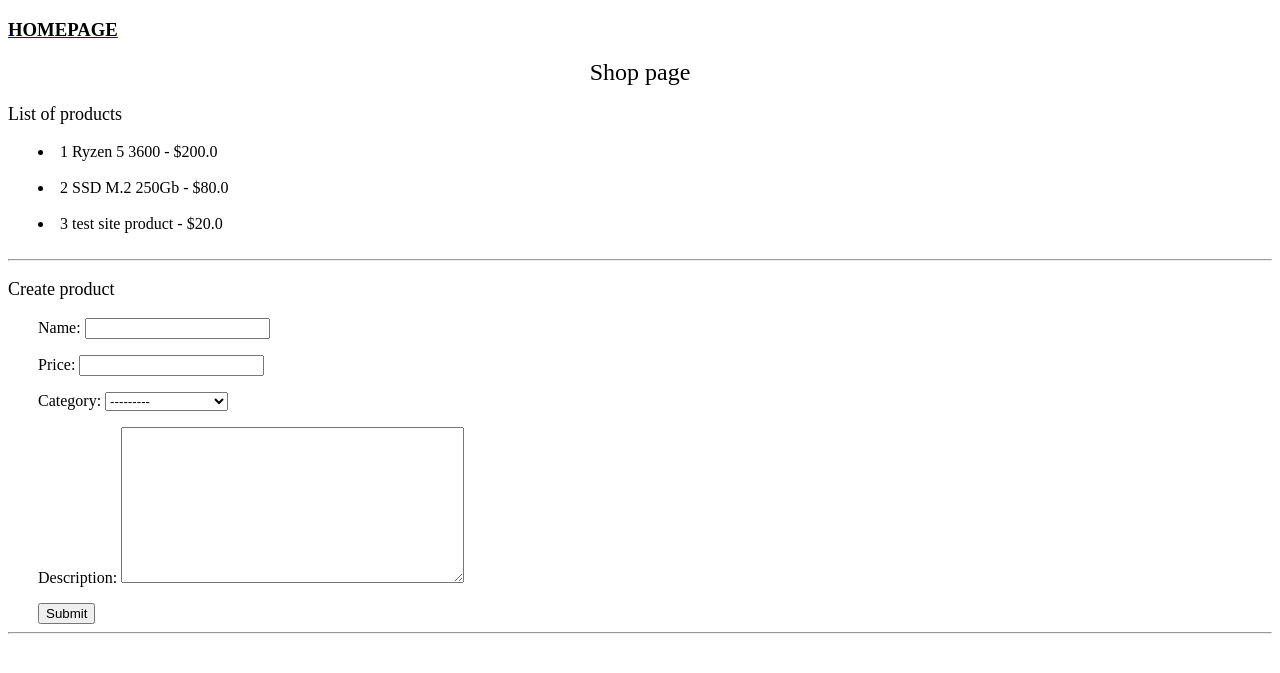
After one commit to GreenApple131/devs_outstaff, a Django app: page /shop/ in a window 1280 px wide. The commit adds this page. Shown: the top 673 px of the page. Run offline with Django 3.2, Linux system fonts and the light colour scheme.

Commit message:
Use class based views

```diff
--- a/django_train/urls.py
+++ b/django_train/urls.py
@@ -23,7 +23,8 @@ urlpatterns = [
     path('', include('home.urls')),
     path('admin/', admin.site.urls),
 
-    path('', include('account.urls'))
+    path('', include('account.urls')),
+    path('', include('shop.urls'))
 ]
 if settings.DEBUG:
     urlpatterns += static(settings.MEDIA_URL,
--- a/docker-compose.yml
+++ b/docker-compose.yml
@@ -3,7 +3,7 @@ services:
     web:
       restart: always
       build: .
-      command: bash -c "python manage.py makemigrations && python manage.py migrate && python manage.py runserver 0.0.0.0:5000"
+      command: bash -c "python manage.py runserver 0.0.0.0:5000"
       volumes:
         - /home/dmytro/Projects/python/devs_outstaff/tasks
         - .:/code
--- /dev/null
+++ b/shop/forms.py
@@ -0,0 +1,12 @@
+from django import forms
+from . import models
+
+
+class ProductForm(forms.ModelForm):
+
+    class Meta:
+        model = models.Product
+
+        fields = [
+            'name', 'price', 'category', 'description'
+        ]
--- a/shop/models.py
+++ b/shop/models.py
@@ -13,7 +13,7 @@ class Product(models.Model):
     name = models.CharField(max_length=200, null=True)
     price = models.FloatField(null=True)
     category = models.CharField(max_length=200, null=True, choices=CATEGORY)
-    description = models.CharField(max_length=200, null=True)
+    description = models.TextField(max_length=1000, null=True)
     date_created = models.DateTimeField(default=datetime.now, null=True)
 
     def __str__(self):
--- /dev/null
+++ b/shop/urls.py
@@ -0,0 +1,11 @@
+from django.contrib import admin
+from django.urls import path, re_path, include
+
+from . import views
+
+
+urlpatterns = [
+    path('shop/', views.ProductListView.as_view(), name='shop'),
+    path('product/<int:pk>', views.ProductDetailView.as_view(), name='product-detail'),
+
+]
--- a/shop/views.py
+++ b/shop/views.py
@@ -1,3 +1,33 @@
+from django.views.generic import ListView, DetailView, View
 from django.shortcuts import render
+from . import forms
+from .models import Product
+# Create your views here.
 
-# Create your views here.
+
+class ProductDetailView(DetailView):
+    model = Product
+    context_object_name = 'object'
+    template_name = "shop/product-detail.html"
+
+
+class ProductListView(ListView):
+    form_class = forms.ProductForm
+    model = Product
+    queryset_products = Product.objects.all()
+    template_name = "shop/shop.html"
+
+    def get(self, request, *args, **kwargs):
+        context = {}
+        context['product_list'] = self.queryset_products
+
+        create_form = self.form_class()
+        context['create_form'] = create_form
+        return render(request, self.template_name, context)
+
+    def post(self, request, *args, **kwargs):
+        create_form = self.form_class(request.POST)
+
+        if create_form.is_valid():
+            create_form.save()
+        return render(request, self.template_name, {'create_form': create_form})
--- a/templates/account/userpage.html
+++ b/templates/account/userpage.html
@@ -1,4 +1,4 @@
-{% extends "base.html" %}
+{% extends "index.html" %}
 
 {% load static %}
 
--- a/templates/homepage.html
+++ b/templates/homepage.html
@@ -1,4 +1,4 @@
-{% extends "base.html" %}
+{% extends "index.html" %}
 {% load static %}
 
 {% block title %}Home{% endblock title %}
--- /dev/null
+++ b/templates/shop/shop.html
@@ -0,0 +1,35 @@
+{% load static %}
+<!DOCTYPE html>
+<html>
+  <head>
+    <title>Shop</title>
+  </head>
+  <body>
+    <div>
+      <a href="{% url "homepage" %}"><h3 id="form-title" style='color:black'>HOMEPAGE</h3></a>
+    </div>
+    <div style="font-size: x-large; font:bold; text-align:center">
+        Shop page
+    </div>
+
+    <div>
+      <p style="font-size: large;">List of products</p>
+      <div style="margin-left: 30px">
+        {% for product in product_list %}
+        <li>{{ product.id }} {{product.name}} - ${{product.price}}</li> <br />
+        {% endfor %}
+      </div>
+    </div>
+    <hr>
+    <div>
+      <p style="font-size: large;">Create product</p>
+      <form enctype="multipart/form-data" method="POST" style="margin-left: 30px">
+        {% csrf_token %}
+        {{ create_form.as_p }}
+        <button type="submit">Submit</button>
+      </form>
+    </div>
+    <hr>
+
+  </body>
+</html>
```
Also changed, not shown: templates/shop/product-detail.html (added, +24 -0 lines), db.sqlite3, home/views.py (line endings or trailing spaces), shop/migrations/0002_alter_product_description.py (added), templates/index.html (renamed from templates/base.html), 1 other file.
